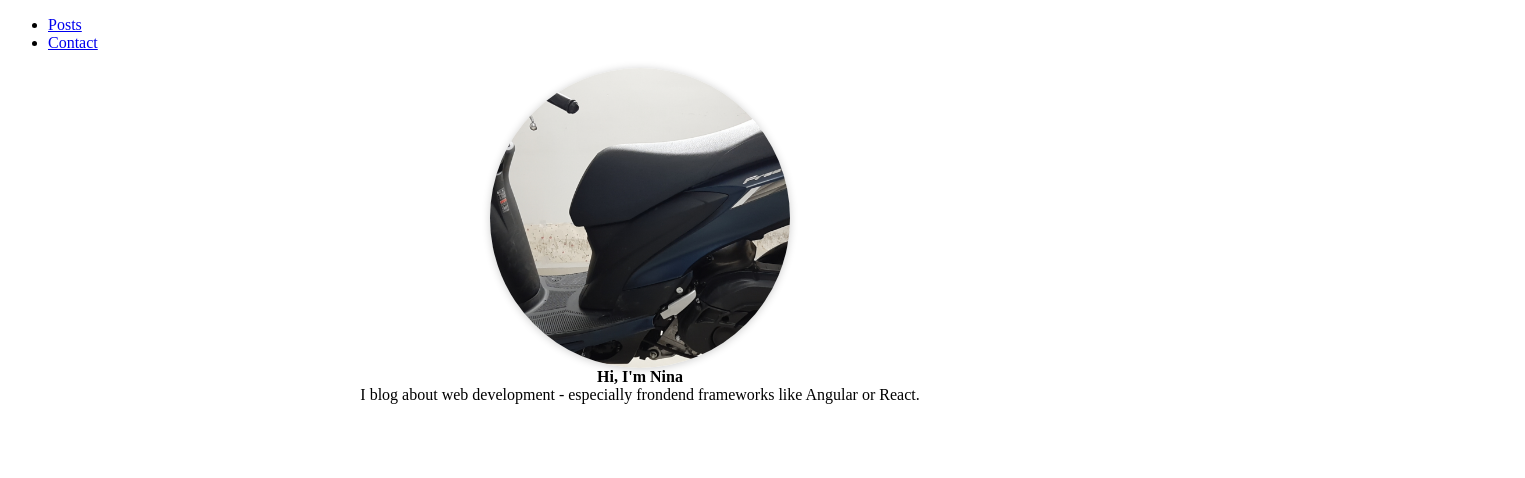
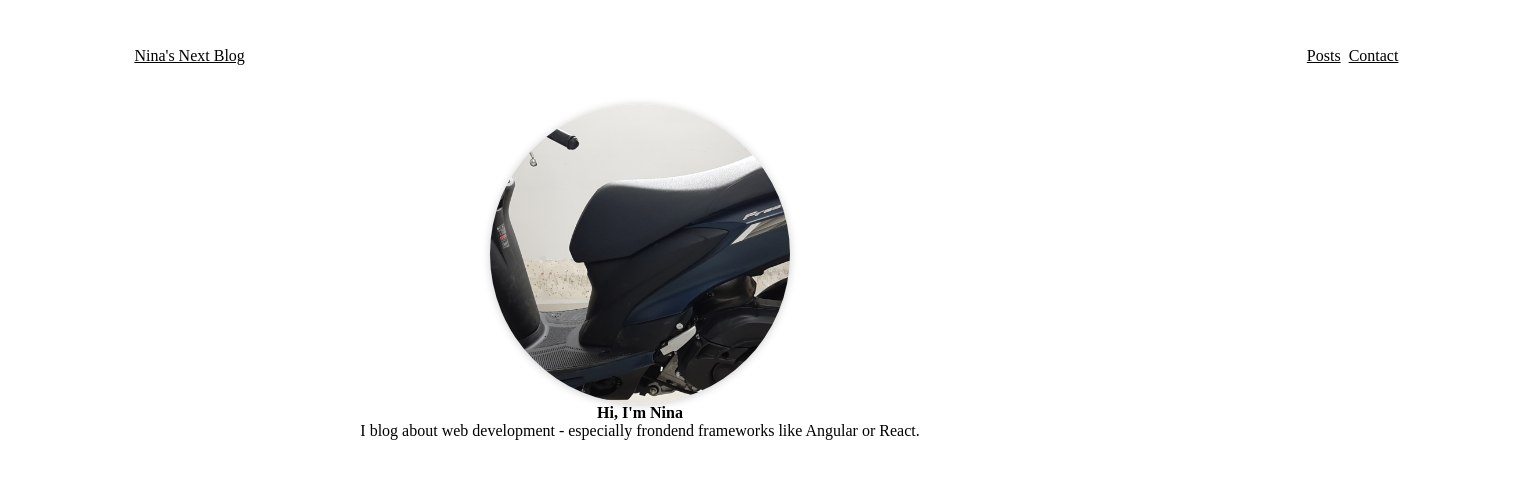
Before and after one commit to NhungTranPY/nextblog, a Next.js app: page / in a window 1280 px wide. Shown: the top 478 px of the page, 1525 px wide, since content can reach past the window. Built offline with nearby package versions, Linux system fonts and the light colour scheme.

Commit message:
184. Time To Add Styling & A Logo

```diff
--- a/components/layout/logo.js
+++ b/components/layout/logo.js
@@ -1,7 +1,6 @@
 function Logo() {
     return (
-        <>
-        </>
+        <div>Nina's Next Blog</div>
     )
 }
 
--- a/components/layout/main-navigation.js
+++ b/components/layout/main-navigation.js
@@ -1,10 +1,11 @@
 import Logo from "./logo"
 import Link from "next/link"
+import classes from './main-navigation.module.css'
 
 function MainNavigation() {
     return (
         <>
-            <header>
+            <header className={classes.header}>
                 <Link href='/'>
                     <a><Logo /></a>
                 </Link>
--- /dev/null
+++ b/components/layout/main-navigation.module.css
@@ -0,0 +1,42 @@
+.header {
+    width: 100%;
+    height: 6rem;
+    background-color: var(--color-grey-900);
+    display: flex;
+    justify-content: space-between;
+    align-items: center;
+    padding: 0 10%;
+  }
+
+  .header ul {
+    list-style: none;
+    display: flex;
+    align-items: baseline;
+    margin: 0;
+    padding: 0;
+  }
+
+  .header li {
+    margin: 0 var(--size-4);
+  }
+
+  .header a {
+    color: var(--color-grey-100);
+    font-size: var(--size-4);
+  }
+
+  .header a:hover,
+  .header a:active,
+  .header a.active {
+    color: var(--color-grey-200);
+  }
+
+  @media (min-width: 768px) {
+    .header ul {
+      gap: 0.5rem;
+    }
+
+    .header a {
+      font-size: var(--size-5);
+    }
+  }
```
Also changed, not shown: components/layout/logo.module.css (added, +13 -0 lines).
